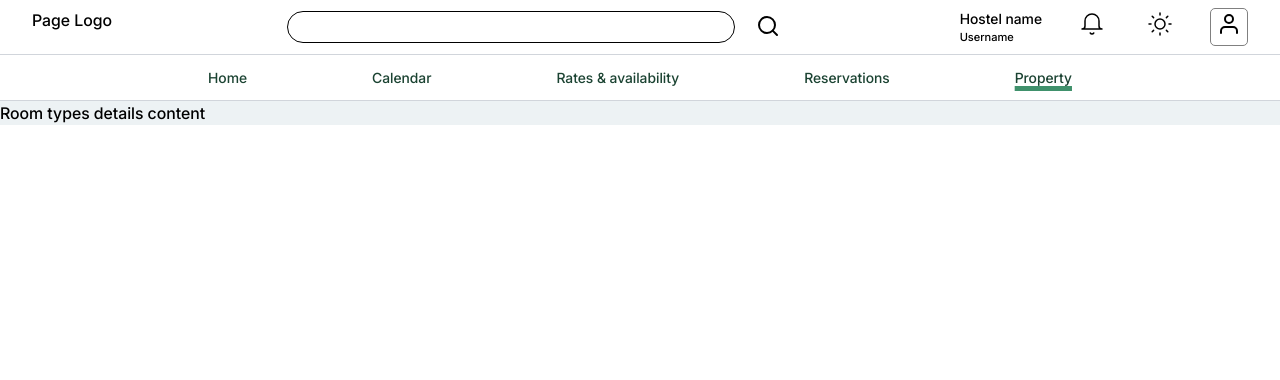
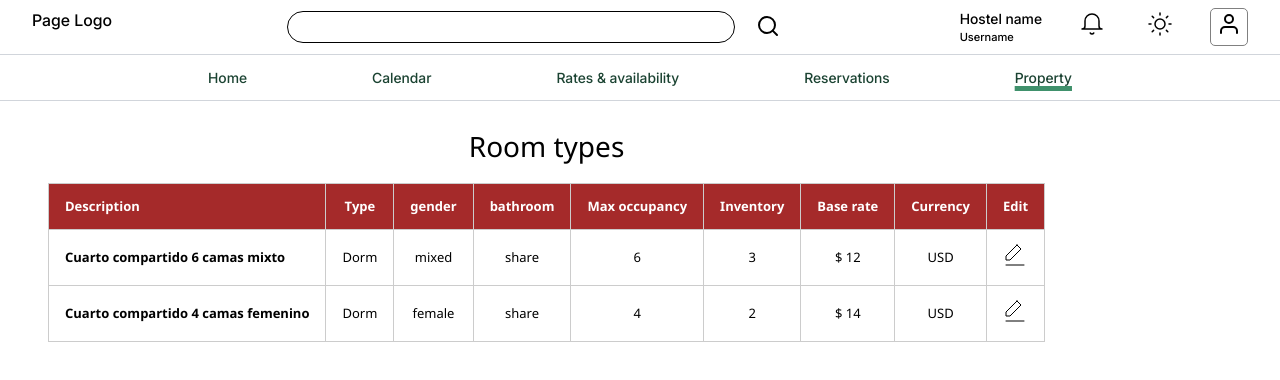
Before and after one commit to tomason182/hostel-front, a React (Vite) app: page /app/property/room-types in a window 1280 px wide. Shown: the top 380 px of the page. Built offline with nearby package versions, Linux system fonts and the light colour scheme.

Commit message:
add: Room types table

```diff
--- a/src/components/main_app/property/RoomTypes.jsx
+++ b/src/components/main_app/property/RoomTypes.jsx
@@ -1,5 +1,51 @@
+import { roomTypes } from "./room_types_mocked.js";
+import styles from "../../../styles/RoomTypes.module.css";
+
 function RoomTypes() {
-  return <h1>Room types details content</h1>;
+  const tableRows = roomTypes.map(roomType => (
+    <tr key={roomType._id}>
+      <th scope="row">{roomType.description}</th>
+      <td>{roomType.type}</td>
+      <td>{roomType.gender}</td>
+      <td>{roomType.bathroom}</td>
+      <td>{roomType.max_occupancy}</td>
+      <td>{roomType.inventory}</td>
+      <td>{`$ ${roomType.base_rate}`}</td>
+      <td>{roomType.currency}</td>
+      <td>
+        <a role="button" tabIndex={0} aria-label="Edit room type">
+          <svg
+            xmlns="http://www.w3.org/2000/svg"
+            viewBox="0 0 24 24"
+            role="img"
+            className={styles.editBtn}
+          >
+            <polygon points="14 2 18 6 7 17 3 17 3 13 14 2"></polygon>
+            <line x1="3" y1="22" x2="21" y2="22"></line>
+          </svg>
+        </a>
+      </td>
+    </tr>
+  ));
+  return (
+    <table id={styles.roomTypeTable}>
+      <caption>Room types</caption>
+      <thead>
+        <tr>
+          <th scope="col">Description</th>
+          <th scope="col">Type</th>
+          <th scope="col">gender</th>
+          <th scope="col">bathroom</th>
+          <th scope="col">Max occupancy</th>
+          <th scope="col">Inventory</th>
+          <th scope="col">Base rate</th>
+          <th scope="col">Currency</th>
+          <th scope="col">Edit</th>
+        </tr>
+      </thead>
+      <tbody>{tableRows}</tbody>
+    </table>
+  );
 }
 
 export default RoomTypes;
--- /dev/null
+++ b/src/components/main_app/property/room_types_mocked.js
@@ -0,0 +1,48 @@
+export const roomTypes = [
+  {
+    _id: "00001",
+    description: "Cuarto compartido 6 camas mixto",
+    type: "Dorm",
+    gender: "mixed",
+    bathroom: "share",
+    max_occupancy: 6,
+    inventory: 3,
+    base_rate: 12,
+    currency: "USD",
+    products: [
+      {
+        room_name: "Room 01",
+        beds: [],
+      },
+      {
+        room_name: "Room 02",
+        beds: [],
+      },
+      {
+        room_name: "Room 03",
+        beds: [],
+      },
+    ],
+  },
+  {
+    _id: "00002",
+    description: "Cuarto compartido 4 camas femenino",
+    type: "Dorm",
+    gender: "female",
+    bathroom: "share",
+    max_occupancy: 4,
+    inventory: 2,
+    base_rate: 14,
+    currency: "USD",
+    products: [
+      {
+        room_name: "Room 01",
+        beds: [],
+      },
+      {
+        room_name: "Room 02",
+        beds: [],
+      },
+    ],
+  },
+];
--- /dev/null
+++ b/src/styles/RoomTypes.module.css
@@ -0,0 +1,50 @@
+#roomTypeTable {
+  display: block;
+  padding: 1rem 3rem;
+  border-collapse: collapse;
+  background-color: #fff;
+  font-family: "Segoe UI", Tahoma, Geneva, Verdana, sans-serif;
+}
+
+#roomTypeTable caption {
+  transform: translateX();
+  font-size: var(--font-size-h2);
+  padding: 0.5rem 0 1rem 0;
+}
+
+#roomTypeTable thead {
+  font-size: var(--font-size-small);
+  background-color: brown;
+  color: #fff;
+}
+
+#roomTypeTable td,
+#roomTypeTable th {
+  border: 1px solid #ccc;
+  padding: 0.3rem 0.5rem;
+  font-size: small;
+  padding: 0.8rem 1rem;
+}
+
+#roomTypeTable th:first-child {
+  text-align: left;
+}
+
+#roomTypeTable td {
+  text-align: center;
+}
+
+#roomTypeTable tr {
+  font-size: var(--font-size-small);
+}
+
+.editBtn {
+  background: none;
+  cursor: pointer;
+  width: 24px;
+  height: 24px;
+  fill: none;
+  stroke: #000;
+  stroke-linecap: round;
+  stroke-linejoin: round;
+}
```
